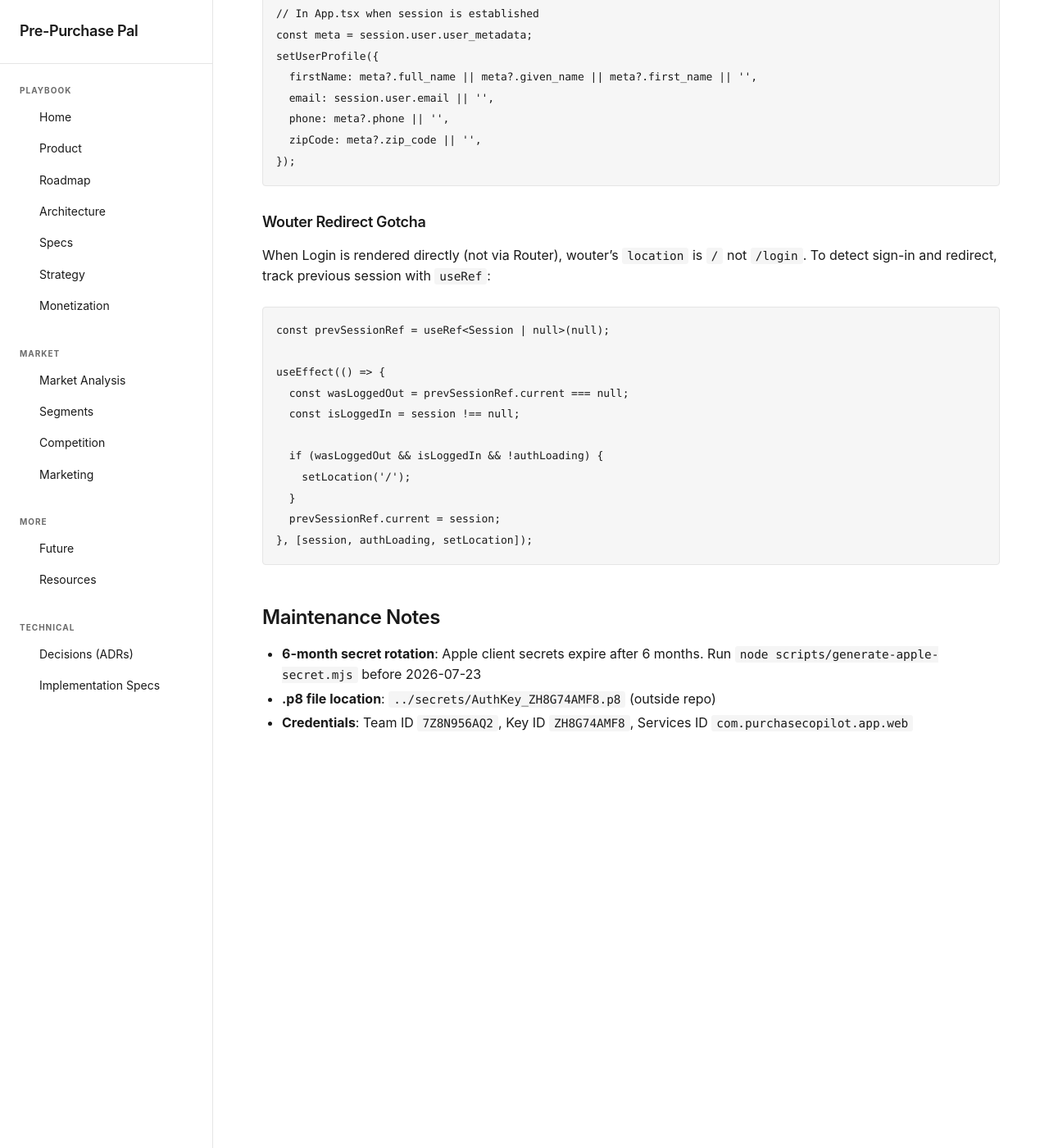
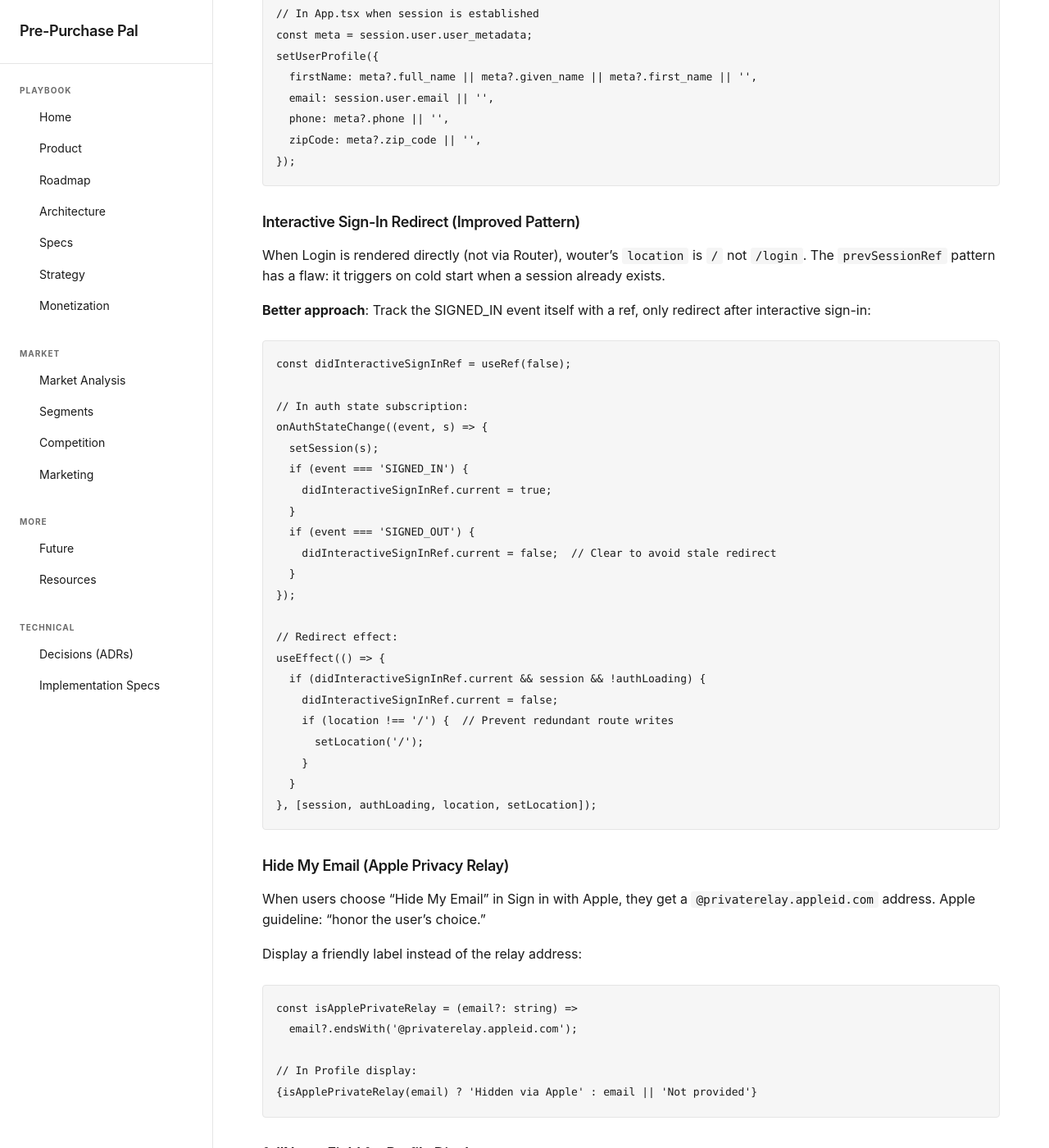
Before and after one commit to zaremy/purchase-copilot, a Jekyll site: the page built from docs/lessons/phase2b-apple-signin.md, in a window 1280 px wide and 1400 px high, scrolled down 5340 px. Shown: the whole window at 82% size. Built offline with Jekyll 4.4.1, drawn with Linux system fonts in a browser that asks for light colours; before the commit the page ends 6299 px from its top, so only the background shows below that; some of the changed text lies outside the part shown.

Commit message:
docs: update lessons learned for Apple Sign-In (#49)
- Replace prevSessionRef pattern with didInteractiveSignInRef
- Add Hide My Email detection ("Hidden via Apple")
- Add fullName field guidance

Co-Authored-By: Claude Opus 4.5 <noreply@anthropic.com>

````diff
--- a/docs/lessons/phase2b-apple-signin.md
+++ b/docs/lessons/phase2b-apple-signin.md
@@ -181,20 +181,66 @@ setUserProfile({
 });
 ```
 
-### Wouter Redirect Gotcha
-When Login is rendered directly (not via Router), wouter's `location` is `/` not `/login`. To detect sign-in and redirect, track previous session with `useRef`:
+### Interactive Sign-In Redirect (Improved Pattern)
+When Login is rendered directly (not via Router), wouter's `location` is `/` not `/login`. The `prevSessionRef` pattern has a flaw: it triggers on cold start when a session already exists.
+
+**Better approach**: Track the SIGNED_IN event itself with a ref, only redirect after interactive sign-in:
 ```typescript
-const prevSessionRef = useRef<Session | null>(null);
+const didInteractiveSignInRef = useRef(false);
 
+// In auth state subscription:
+onAuthStateChange((event, s) => {
+  setSession(s);
+  if (event === 'SIGNED_IN') {
+    didInteractiveSignInRef.current = true;
+  }
+  if (event === 'SIGNED_OUT') {
+    didInteractiveSignInRef.current = false;  // Clear to avoid stale redirect
+  }
+});
+
+// Redirect effect:
 useEffect(() => {
-  const wasLoggedOut = prevSessionRef.current === null;
-  const isLoggedIn = session !== null;
+  if (didInteractiveSignInRef.current && session && !authLoading) {
+    didInteractiveSignInRef.current = false;
+    if (location !== '/') {  // Prevent redundant route writes
+      setLocation('/');
+    }
+  }
+}, [session, authLoading, location, setLocation]);
+```
 
-  if (wasLoggedOut && isLoggedIn && !authLoading) {
-    setLocation('/');
-  }
-  prevSessionRef.current = session;
-}, [session, authLoading, setLocation]);
+### Hide My Email (Apple Privacy Relay)
+When users choose "Hide My Email" in Sign in with Apple, they get a `@privaterelay.appleid.com` address. Apple guideline: "honor the user's choice."
+
+Display a friendly label instead of the relay address:
+```typescript
+const isApplePrivateRelay = (email?: string) =>
+  email?.endsWith('@privaterelay.appleid.com');
+
+// In Profile display:
+{isApplePrivateRelay(email) ? 'Hidden via Apple' : email || 'Not provided'}
+```
+
+### fullName Field for Profile Display
+Apple Sign-In provides `full_name` in user metadata. Add a `fullName` field to `UserProfile` for proper display:
+```typescript
+// store.ts
+export interface UserProfile {
+  firstName: string;
+  fullName: string;  // New field
+  email: string;
+  phone: string;
+  zipCode: string;
+}
+
+// App.tsx hydration
+const fullName = meta?.full_name || meta?.name || '';
+const firstName = fullName.split(' ')[0] || '';
+setUserProfile({ firstName, fullName, ... });
+
+// Profile.tsx display
+{userProfile?.fullName || userProfile?.firstName || 'User'}
 ```
 
 ## Maintenance Notes
````
